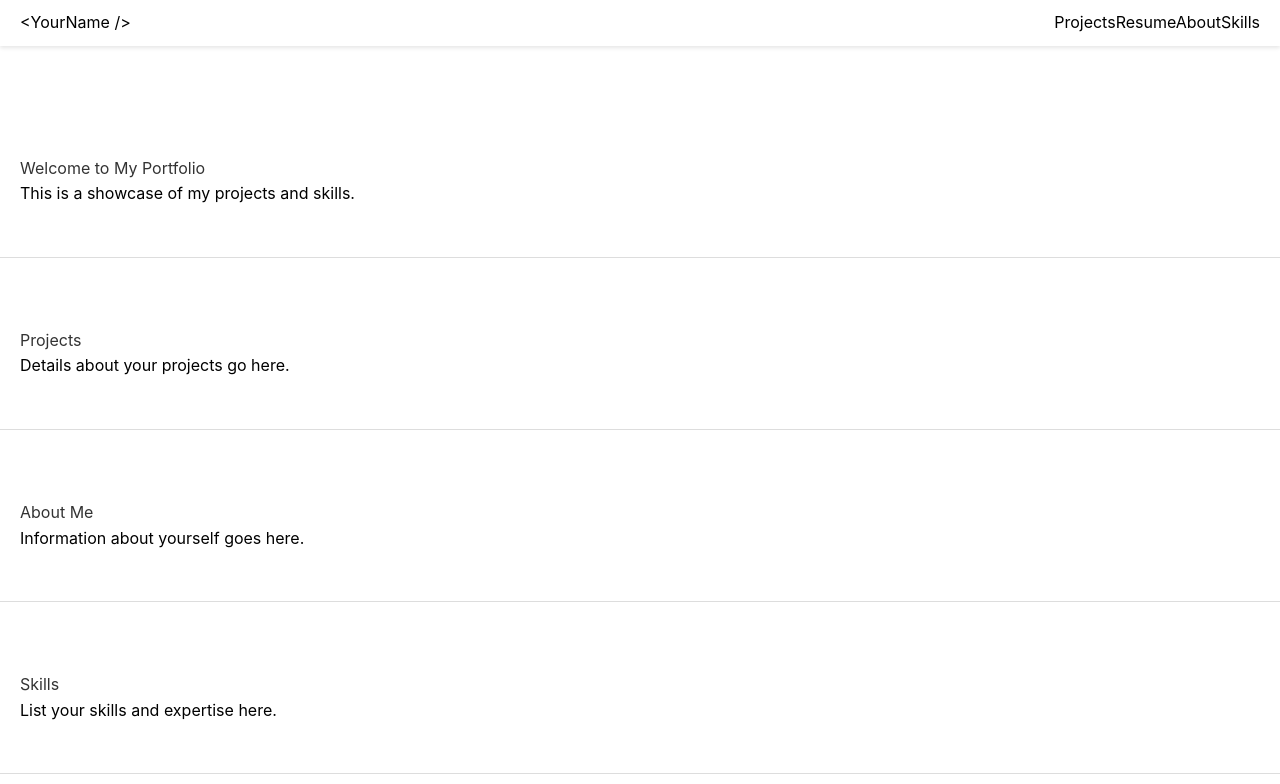
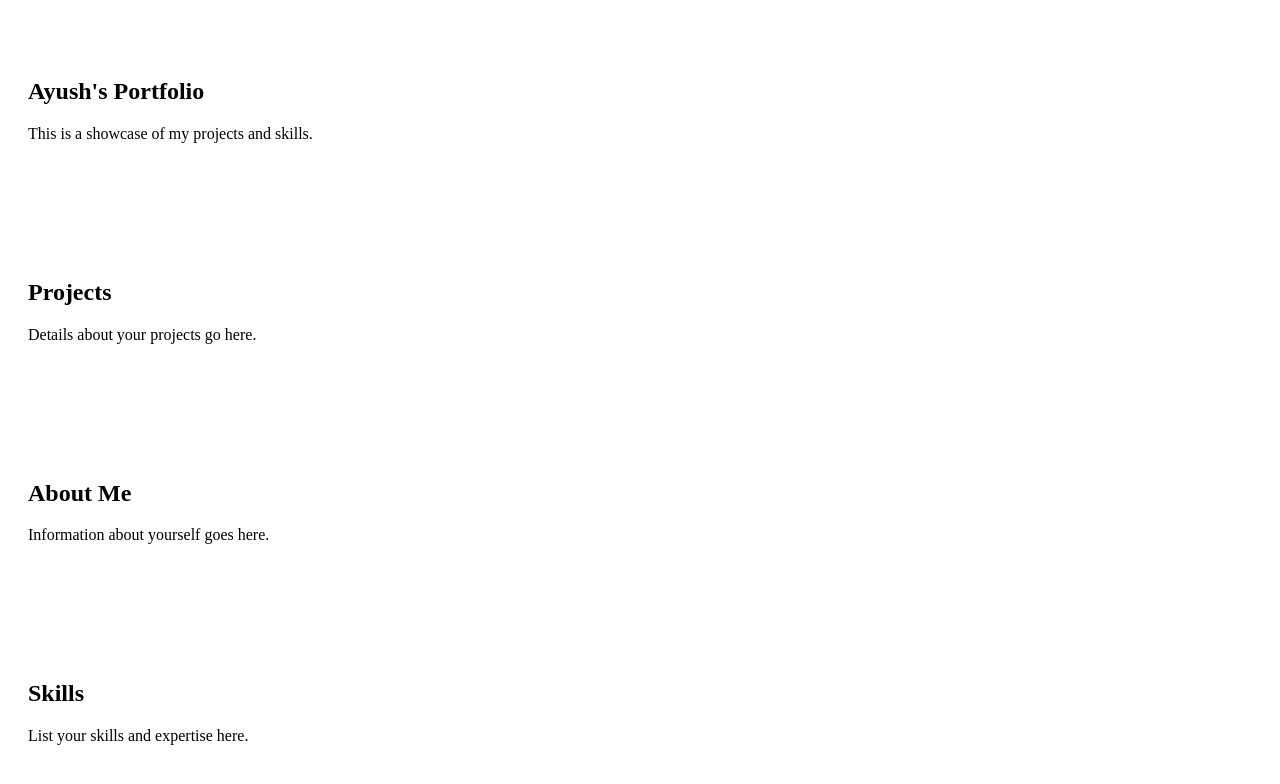
Before and after one commit to ayushchahat/pace-task, a Next.js app: page / in a window 1280 px wide. Shown: the top 784 px of the page. Built offline with nearby package versions, Linux system fonts and the light colour scheme.

Commit message:
Chnges some styling of page

```diff
--- a/app/components/Navigation.tsx
+++ b/app/components/Navigation.tsx
@@ -1,55 +1,23 @@
 "use client";
+
 import React, { useState, useEffect, useRef, ForwardedRef } from "react";
 import { useScrollPosition } from "./hooks/useScrollPosition";
 import { useResizeObserver } from "./hooks/useResizeObserver";
-import Link from "next/link";
-import { mainBody, repos, about, skills } from "../config/editable-stuff";
+import styles from "../styles/Navigation.module.css"; // Import CSS module
 
-const Navigation = React.forwardRef(
-  (props: {}, ref: ForwardedRef<HTMLDivElement>) => {
+const Navigation: React.FC = () => {
   const [isTop, setIsTop] = useState(true);
-    const [scrollPosition, setScrollPosition] = useState(0);
-    const navbarMenuRef = useRef<HTMLDivElement>(null);
-    const navbarDimensions = useResizeObserver(navbarMenuRef);
-    const navBottom = navbarDimensions ? navbarDimensions.bottom : 0;
-
-    useScrollPosition(
-      ({ currPos }) => {
-        if (!navbarDimensions) return;
-        currPos.y + (ref?.current?.offsetTop || 0) - navbarDimensions.bottom > 5
-          ? setIsTop(true)
-          : setIsTop(false);
-        setScrollPosition(currPos.y);
-      },
-      [navBottom]
-    );
-
-    useEffect(() => {
-      if (!navbarDimensions) return;
-      navBottom - scrollPosition >= (ref?.current?.offsetTop || 0)
-        ? setIsTop(false)
-        : setIsTop(true);
-    }, [navBottom, navbarDimensions, ref, scrollPosition]);
 
   return (
-      <nav
-        ref={navbarMenuRef}
-        className={isTop ? "navbar-transparent" : "navbar-white"}
-      >
+    <nav className={`${styles.navbar} ${isTop ? styles["navbar-transparent"] : styles["navbar-white"]}`}>
+      <div className={styles["navbar-brand"]}>{"<Your Name />"}</div>
       <div>
-          <Link href="/#home">{`<${mainBody.firstName} />`}</Link>
-        </div>
-        <div>
-          {repos.show && <Link href="/#projects">Projects</Link>}
-          <a href={about.resume} target="_blank" rel="noreferrer">
-            Resume
-          </a>
-          {about.show && <Link href="/#aboutme">About</Link>}
-          {skills.show && <Link href="/#skills">Skills</Link>}
+        <a className={styles["nav-link"]} href="#projects">Projects</a>
+        <a className={styles["nav-link"]} href="#about">About</a>
+        <a className={styles["nav-link"]} href="#skills">Skills</a>
       </div>
     </nav>
   );
-  }
-);
+};
 
 export default Navigation;
--- a/app/layout.tsx
+++ b/app/layout.tsx
@@ -1,4 +1,4 @@
-import "./globals.css";
+import "./styles/globals.css";
 import Navigation from "./components/Navigation";
 
 export const metadata = {
@@ -13,10 +13,7 @@ export default function RootLayout({
 }) {
   return (
     <html lang="en">
-      <body>
-        <Navigation />
-        {children}
-      </body>
+      <body>{children}</body>
     </html>
   );
 }
--- a/app/page.tsx
+++ b/app/page.tsx
@@ -2,7 +2,7 @@ export default function HomePage() {
   return (
     <main>
       <section id="home" style={{ padding: "50px 20px" }}>
-        <h1>Welcome to My Portfolio</h1>
+        <h1>Ayush's Portfolio</h1>
         <p>This is a showcase of my projects and skills.</p>
       </section>
 
--- a/app/styles/Navigation.module.css
+++ b/app/styles/Navigation.module.css
@@ -1,32 +1,28 @@
 .navbar {
-    position: fixed;
-    top: 0;
-    width: 100%;
+  display: flex;
+  justify-content: space-between;
+  align-items: center;
   padding: 1rem;
-    z-index: 1000;
+  background-color: rgba(255, 255, 255, 0.9);
   transition: background-color 0.3s ease;
 }
 
-  .transparent {
+.navbar.navbar-white {
+  background-color: #ffffff;
+}
+
+.navbar.navbar-transparent {
   background-color: transparent;
 }
 
-  .white {
-    background-color: white;
+.nav-link {
+  margin: 0 1rem;
+  text-decoration: none;
+  color: #333;
+  font-weight: bold;
+  transition: color 0.3s ease;
 }
 
-  .brand {
-    font-size: 1.5rem;
-    font-weight: bold;
+.nav-link:hover {
+  color: #0070f3;
 }
-
-  .links {
-    display: flex;
-    gap: 1rem;
-  }
-
-  .navLink {
-    text-decoration: none;
-    color: inherit;
-    font-size: 1rem;
-  }
```
Lines whose indentation alone changed are shown as unchanged.
